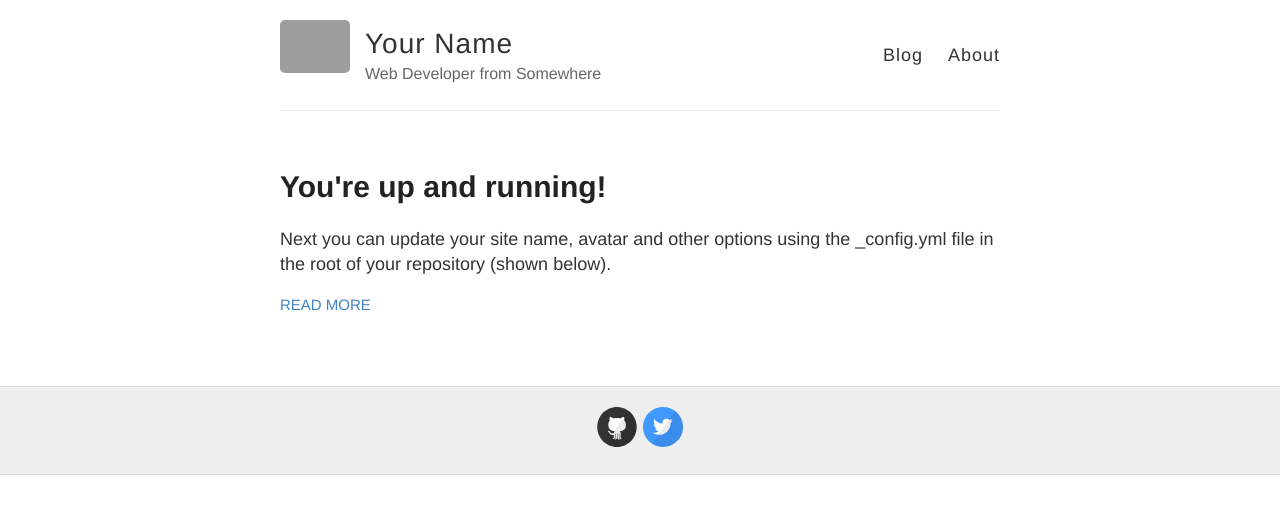
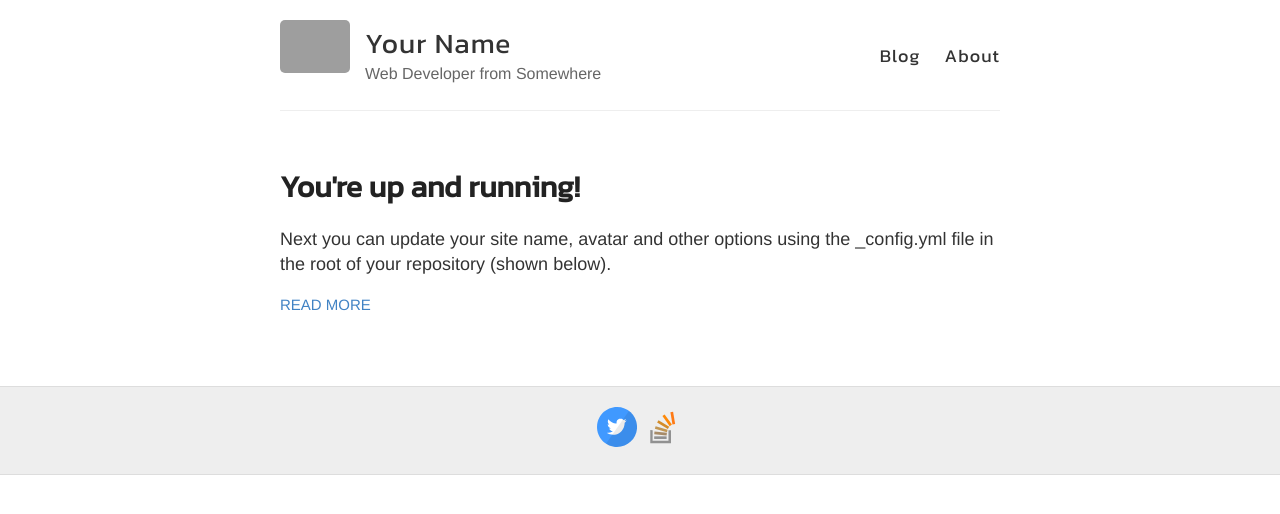
Before and after one commit to arkorwan/arkorwan.github.io, a Jekyll site: the page built from index.html, in a window 1280 px wide. Shown: the top 514 px of the page. Built offline with Jekyll 4.4.1, drawn with Linux system fonts in a browser that asks for light colours; some web fonts are replaced; grey boxes are pictures that could not be loaded.

Commit message:
add thai fonts

```diff
--- a/_config.yml
+++ b/_config.yml
@@ -21,13 +21,13 @@ footer-links:
   email:
   facebook:
   flickr:
-  github: barryclark/jekyll-now
+  github:
   instagram:
   linkedin:
   pinterest:
   rss: # just type anything here for a working RSS icon
-  twitter: jekyllrb
-  stackoverflow: # your stackoverflow profile, e.g. "users/50476/bart-kiers"
+  twitter: arkorwan
+  stackoverflow: users/1823254/worakarn-isaratham # your stackoverflow profile, e.g. "users/50476/bart-kiers"
   youtube: # channel/<your_long_string> or user/<user-name>
   googleplus: # anything in your profile username that comes after plus.google.com/
 
--- a/_layouts/default.html
+++ b/_layouts/default.html
@@ -11,6 +11,9 @@
 
     <link rel="stylesheet" type="text/css" href="{{ site.baseurl }}/style.css" />
     <link rel="alternate" type="application/rss+xml" title="{{ site.name }} - {{ site.description }}" href="{{ site.baseurl }}/feed.xml" />
+
+    <link href='http://fonts.googleapis.com/css?family=Bai+Jamjuree|Kanit' rel="stylesheet">
+
 
     <!-- Created with Jekyll Now - http://github.com/barryclark/jekyll-now -->
   </head>
--- a/_sass/_variables.scss
+++ b/_sass/_variables.scss
@@ -15,8 +15,8 @@ $lightGray: #eee;
 $white: #fff;
 
 // Font stacks
-$helvetica: Helvetica, Arial, sans-serif;
-$helveticaNeue: "Helvetica Neue", Helvetica, Arial, sans-serif;
+$helvetica: "Bai Jamjuree", Helvetica, Arial, sans-serif;
+$helveticaNeue: Kanit, "Helvetica Neue", Helvetica, Arial, sans-serif;
 $georgia: Georgia, serif;
 
 // Mobile breakpoints
```
